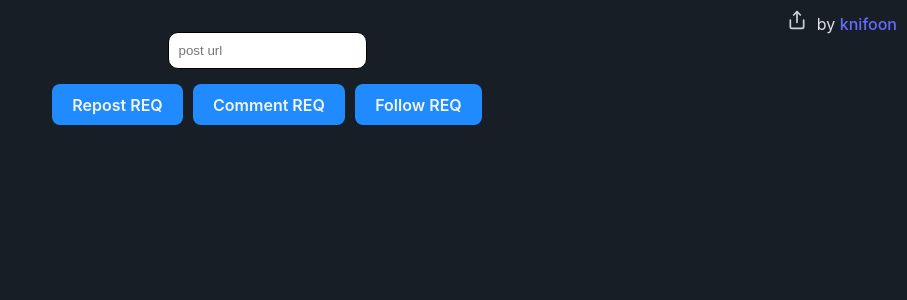
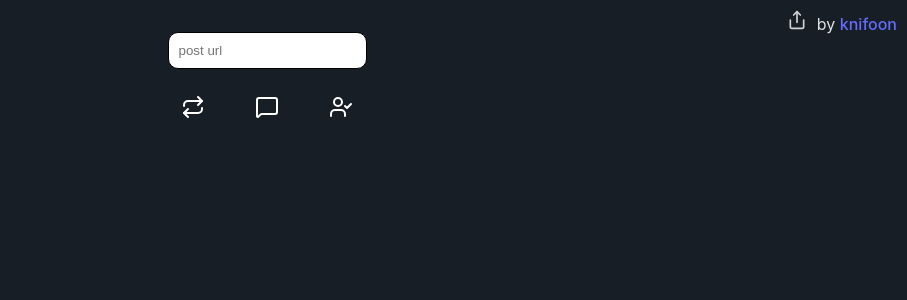
Before and after one commit to knifoon/bskyraffle, a Vue app: page / in a window 1280 px wide. Shown: the top 300 px of the page, without its empty margins (373-1280 px from the left). Built offline with nearby package versions, Linux system fonts and the light colour scheme.

Commit message:
Added Icons and Styles

```diff
--- a/package.json
+++ b/package.json
@@ -9,6 +9,7 @@
     "preview": "vite preview"
   },
   "dependencies": {
+    "lucide-vue-next": "^0.462.0",
     "vue": "^3.5.12"
   },
   "devDependencies": {
--- a/src/App.vue
+++ b/src/App.vue
@@ -1,5 +1,6 @@
 <script setup>
 import {ref} from 'vue'
+import { MessageSquare,Ticket,TicketPlus,UserCheck,Repeat } from 'lucide-vue-next';
 
 let params = new URLSearchParams(window.location.search)
 const domain = window.location.hostname;
@@ -113,10 +114,10 @@ const getInfo = async() => {
     for (let entry of entries) {
       const { height } = entry.contentRect;
       // console.log('Height changed:', height);
-      document.querySelector('.partic_container ul').style.cssText  = `max-height: ${height * 0.92}px`;
+      document.querySelector('.partic_container ul').style.cssText  = `max-height: ${height * 0.9}px;margin-bottom:30px`;
     }
   });
-  observer.observe(document.querySelector('.container'));
+  observer.observe(document.querySelector('.embed'));
 
 }
 
@@ -197,9 +198,20 @@ const getPlayers = async() => {
     })
   }
 }
-
-const getRandom = (arr) => {
-  winner.value = arr[Math.floor(Math.random() * arr.length)]
+const assignTickets = () => {
+  let tickets = [];
+  participants.value.forEach(user => {
+    for(let i = user.bonus + 1; i > 0; i--){
+      tickets.push(user.did)
+    }
+  })
+  console.log(tickets)
+  return tickets
+}
+const getRandom = () => {
+  let tickets = assignTickets()
+  let winningTicket = tickets[Math.floor(Math.random() * tickets.length)]
+  winner.value = participants.value.find(e => e.did == winningTicket)
 }
 
 const toggleOpt = (opt) => {
@@ -209,9 +221,9 @@ getInfo();
 }
 
 const optName = (n) => {
-  return n==1 ? 'REQ'
-  : n==2 ? 'BONUS'
-  : ''
+  return n==1 ? 'Required'
+  : n==2 ? 'Bonus Ticket'
+  : 'Optional'
 }
 if(postURL !== '') getInfo();
 </script>
@@ -228,9 +240,9 @@ if(postURL !== '') getInfo();
     <div>
       <input v-model="postURL" placeholder="post url" @keyup.enter="getInfo" class="post-url">
       <br>
-      <button @click="toggleOpt('repost')">Repost {{ optName(raffleOptions.repost) }}</button>
-      <button @click="toggleOpt('comment')">Comment {{ optName(raffleOptions.comment) }}</button>
-      <button @click="toggleOpt('follow')">Follow {{ optName(raffleOptions.follow) }}</button>
+      <button @click="toggleOpt('repost')" class="opt-button" :class="{'optional':raffleOptions.repost==0,'req':raffleOptions.repost==1,'bonus':raffleOptions.repost==2}" :title="'Repost: '+optName(raffleOptions.repost)"><Repeat /></button>
+      <button @click="toggleOpt('comment')" class="opt-button" :class="{'optional':raffleOptions.comment==0,'req':raffleOptions.comment==1,'bonus':raffleOptions.comment==2}" :title="'Comment: '+optName(raffleOptions.comment)"><MessageSquare /></button>
+      <button @click="toggleOpt('follow')" class="opt-button" :class="{'optional':raffleOptions.follow==0,'req':raffleOptions.follow==1,'bonus':raffleOptions.follow==2}" :title="'Follow: '+optName(raffleOptions.follow)"><UserCheck /></button>
 
     </div>
     <div v-if="display">
@@ -253,10 +265,10 @@ if(postURL !== '') getInfo();
       <div v-html="info.embed"></div>
     </div>
     <div v-if="participants.length > 1" class="col partic_container">
-      <h2>{{ participants.length }} Participants</h2>
+      <h2 style="position: relative;">{{ participants.length }} Participants <span style="font-size: 20px;position: absolute; right: 10px; top: -15px;"><Ticket style="vertical-align: text-bottom; height: 22px;"><title>Total Tickets</title></Ticket> {{ assignTickets().length }}</span></h2>
       <ul>
         <li v-for="participant in participants" class="participant">
-          <img :src="`${participant.avatar || avatarFallback}`" class="avatar"><a :href="`${participant.url}`" target="_blank">{{ participant.displayName || participant.handle }} bonus: {{ participant.bonus }}</a>
+          <img :src="`${participant.avatar || avatarFallback}`" class="avatar"><a :href="`${participant.url}`" target="_blank">{{ participant.displayName || participant.handle }}</a> <TicketPlus v-for="n in participant.bonus" style="vertical-align: text-top;"><title>Bonus Ticket</title></TicketPlus>
         </li>
       </ul>
     </div>
@@ -350,4 +362,19 @@ header {
   overflow-y: scroll;
   padding: 5px;
 }
+.opt-button{
+  background: none;
+}
+.optional,.optional svg{
+  color: #898989 !important;
+  stroke: #898989 !important;
+}
+.bonus,.bonus svg{
+  color: gold !important;
+  stroke: gold !important;
+}
+.opt-button svg{
+vertical-align: middle;
+stroke: #fff;
+}
 </style>
```
Also changed, not shown: 1 other file (tests, documents, lock files or other folders).
